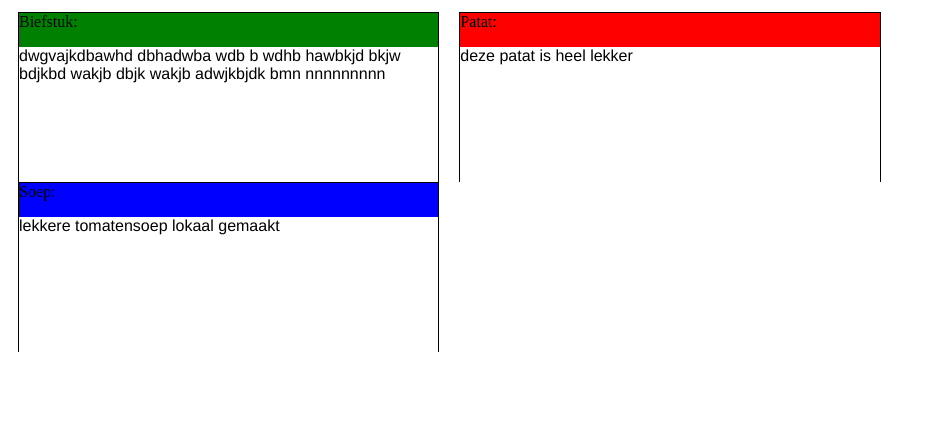
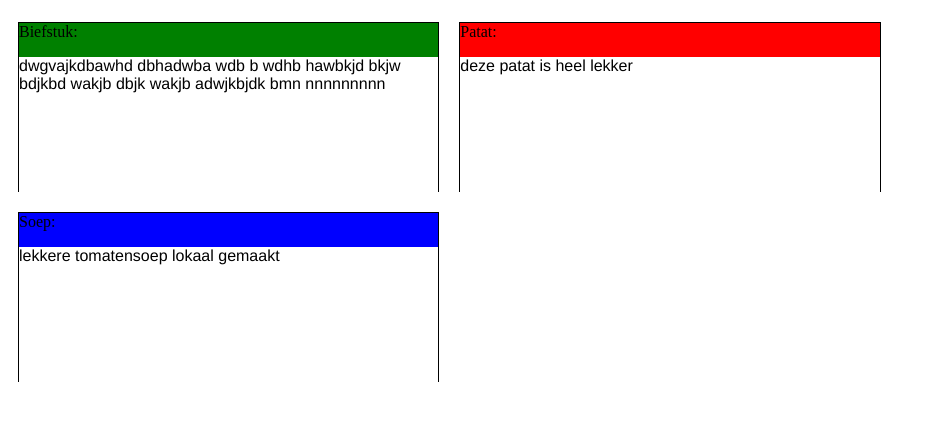
Before and after one commit to Stijn121/module2, a plain HTML site: page Module2-solution/index.html in a window 1280 px wide. Shown: the part 61-482 px from the top of the page, without its empty margins (0-936 px from the left). Drawn offline with Linux system fonts and the light colour scheme.

Commit message:
extra space

```diff
--- a/Module2-solution/css/Style.css
+++ b/Module2-solution/css/Style.css
@@ -19,18 +19,24 @@ p {
     height: 170px;
     margin-right: 10px;
     margin-left: 10px;
+    margin-bottom: 10px;
+    margin-top: 10px;
 }
 #div2 {
     background-color: red;
     height: 170px;
     margin-right: 10px;
     margin-left: 10px;
+    margin-bottom: 10px;
+    margin-top: 10px;
 }
 #div3 {
     background-color: blue;
     height: 170px;
     margin-right: 10px;
     margin-left: 10px;
+    margin-bottom: 10px;
+    margin-top: 10px;
 }
 
 @media (min-width: 992px) {
```
